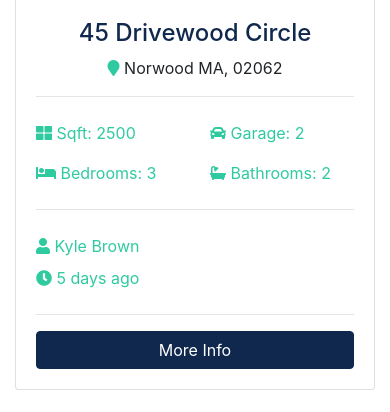
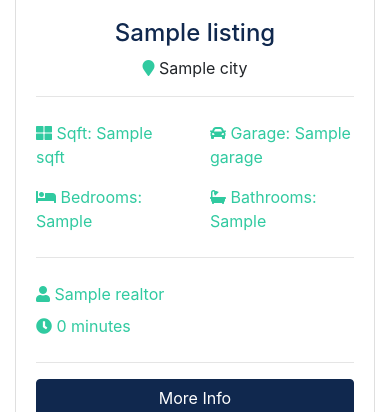
Before and after one commit to Dutt23/Django, a Django app: template templates/pages/index.html in a window 390 px wide. Shown: the part 1194-1606 px from the top of the page. Run offline with Django 3.2, Linux system fonts and the light colour scheme; the template is opened without the code that fills it: most values are stand-ins (such as "Sample title", 1, 10 or a date in 2020); grey boxes marked "Sample" are stand-in pictures; some libraries are stand-ins or nearby versions.

Commit message:
Remove static content

```diff
--- a/templates/pages/index.html
+++ b/templates/pages/index.html
@@ -1,5 +1,5 @@
 {% extends 'base.html' %}
-
+{% load humanize %}
 {% block content %}
 <section id="showcase">
     <div class="container text-center">
@@ -131,135 +131,56 @@
     <div class="container">
         <h3 class="text-center mb-3">Latest Listings</h3>
         <div class="row">
-            <!-- Listing 1 -->
+            {%if listings %}
+            {%for listing in listings %}
+            <!-- Listings -->
             <div class="col-md-6 col-lg-4 mb-4">
                     <div class="card listing-preview">
-                    <img class="card-img-top" src="assets/img/homes/home-1.jpg" alt="">
+                        <img class="card-img-top" src="{{listing.photo_main.url}}" alt="">
                         <div class="card-img-overlay">
                             <h2>
-                            <span class="badge badge-secondary text-white">$490,000</span>
+                                <span class="badge badge-secondary text-white">${{listing.price | intcomma }}</span>
                             </h2>
                         </div>
                         <div class="card-body">
                             <div class="listing-heading text-center">
-                            <h4 class="text-primary">45 Drivewood Circle</h4>
+                                <h4 class="text-primary">{{ listing.title }}</h4>
                                 <p>
-                                <i class="fas fa-map-marker text-secondary"></i> Norwood MA, 02062</p>
+                                    <i class="fas fa-map-marker text-secondary"></i> {{listing.city}}</p>
                             </div>
                             <hr>
                             <div class="row py-2 text-secondary">
                                 <div class="col-6">
-                                <i class="fas fa-th-large"></i> Sqft: 2500</div>
+                                    <i class="fas fa-th-large"></i> Sqft: {{listing.sqft}}</div>
                                 <div class="col-6">
-                                <i class="fas fa-car"></i> Garage: 2</div>
+                                    <i class="fas fa-car"></i> Garage: {{listing.garage}}</div>
                             </div>
                             <div class="row py-2 text-secondary">
                                 <div class="col-6">
-                                <i class="fas fa-bed"></i> Bedrooms: 3</div>
+                                    <i class="fas fa-bed"></i> Bedrooms: {{listing.bedRooms}}</div>
                                 <div class="col-6">
-                                <i class="fas fa-bath"></i> Bathrooms: 2</div>
+                                    <i class="fas fa-bath"></i> Bathrooms: {{listing.bathRooms}}</div>
                             </div>
                             <hr>
                             <div class="row py-2 text-secondary">
-                            <div class="col-6">
-                                <i class="fas fa-user"></i> Kyle Brown</div>
+                                <div class="col-12">
+                                    <i class="fas fa-user"></i> {{listing.realtor}}</div>
                             </div>
                             <div class="row text-secondary pb-2">
                                 <div class="col-6">
-                                <i class="fas fa-clock"></i> 5 days ago</div>
+                                    <i class="fas fa-clock"></i> {{listing.listDate | timesince }}</div>
                             </div>
                             <hr>
-                        <a href="listing.html" class="btn btn-primary btn-block">More Info</a>
+                            <a href="{% url 'listing' listing.id %}" class="btn btn-primary btn-block">More Info</a>
                         </div>
                     </div>
                 </div>
-
-            <!-- Listing 2 -->
-            <div class="col-md-6 col-lg-4 mb-4">
-                <div class="card listing-preview">
-                    <img class="card-img-top" src="assets/img/homes/home-2.jpg" alt="">
-                    <div class="card-img-overlay">
-                        <h2>
-                            <span class="badge badge-secondary text-white">$550,000</span>
-                        </h2>
+            {%endfor%}
+            {%else%}
+            <div class="col-md-12">
+                <p>No Listings availible</p>
             </div>
-                    <div class="card-body">
-                        <div class="listing-heading text-center">
-                            <h4 class="text-primary">18 Jefferson Lane</h4>
-                            <p>
-                                <i class="fas fa-map-marker text-secondary"></i> Woburn MA, 01801</p>
-                        </div>
-                        <hr>
-                        <div class="row py-2 text-secondary">
-                            <div class="col-6">
-                                <i class="fas fa-th-large"></i> Sqft: 3200</div>
-                            <div class="col-6">
-                                <i class="fas fa-car"></i> Garage: 1</div>
-                        </div>
-                        <div class="row py-2 text-secondary">
-                            <div class="col-6">
-                                <i class="fas fa-bed"></i> Bedrooms: 4</div>
-                            <div class="col-6">
-                                <i class="fas fa-bath"></i> Bathrooms: 2.5</div>
-                        </div>
-                        <hr>
-                        <div class="row py-2 text-secondary">
-                            <div class="col-6">
-                                <i class="fas fa-user"></i> Mark Hudson</div>
-                        </div>
-                        <div class="row text-secondary pb-2">
-                            <div class="col-6">
-                                <i class="fas fa-clock"></i> 5 days ago</div>
-                        </div>
-                        <hr>
-                        <a href="listing.html" class="btn btn-primary btn-block">More Info</a>
-                    </div>
-                </div>
-            </div>
-
-            <!-- Listing 3 -->
-            <div class="col-md-6 col-lg-4 mb-4">
-                <div class="card listing-preview">
-                    <img class="card-img-top" src="assets/img/homes/home-3.jpg" alt="">
-                    <div class="card-img-overlay">
-                        <h2>
-                            <span class="badge badge-secondary text-white">$580,000</span>
-                        </h2>
-                    </div>
-                    <div class="card-body">
-                        <div class="listing-heading text-center">
-                            <h4 class="text-primary">187 Woodrow Street</h4>
-                            <p>
-                                <i class="fas fa-map-marker text-secondary"></i> Salem MA, 01915</p>
-                        </div>
-                        <hr>
-                        <div class="row py-2 text-secondary">
-                            <div class="col-6">
-                                <i class="fas fa-th-large"></i> Sqft: 3107</div>
-                            <div class="col-6">
-                                <i class="fas fa-car"></i> Garage: 0</div>
-                        </div>
-                        <div class="row py-2 text-secondary">
-                            <div class="col-6">
-                                <i class="fas fa-bed"></i> Bedrooms: 4</div>
-                            <div class="col-6">
-                                <i class="fas fa-bath"></i> Bathrooms: 3</div>
-                        </div>
-                        <hr>
-                        <div class="row py-2 text-secondary">
-                            <div class="col-6">
-                                <i class="fas fa-user"></i> Mark Hudson</div>
-                        </div>
-                        <div class="row text-secondary pb-2">
-                            <div class="col-6">
-                                <i class="fas fa-clock"></i> 5 days ago</div>
-                        </div>
-                        <hr>
-                        <a href="listing.html" class="btn btn-primary btn-block">More Info</a>
-                    </div>
-                </div>
-            </div>
-
+            {% endif %}
         </div>
     </div>
 </section>
```
Also changed, not shown: pages/views.py (+7 -1 lines). Lines whose indentation alone changed are shown as unchanged.
